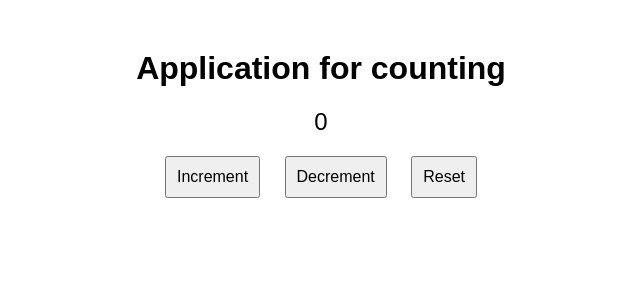
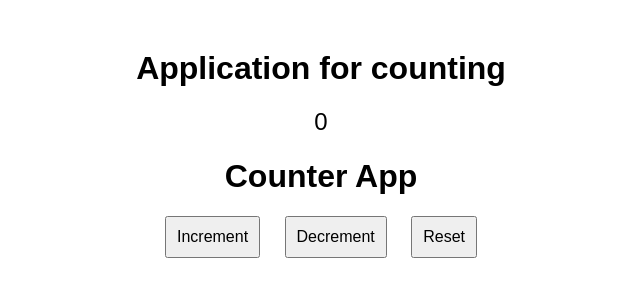
Before and after one commit to Rabunia/demo-miniproject, a plain HTML site: page index.html in a window 1280 px wide. Shown: the whole page, without its empty margins (319-959 px from the left). Drawn offline with Linux system fonts and the light colour scheme.

Commit message:
dev3 changes

```diff
--- a/index.html
+++ b/index.html
@@ -26,6 +26,7 @@
 
     <h1>Application for counting</h1>
     <div id="counter">0</div>
+    <h1>Counter App</h1>
 
     <button onclick="increment()">Increment</button>
     <button onclick="decrement()">Decrement</button>
```
